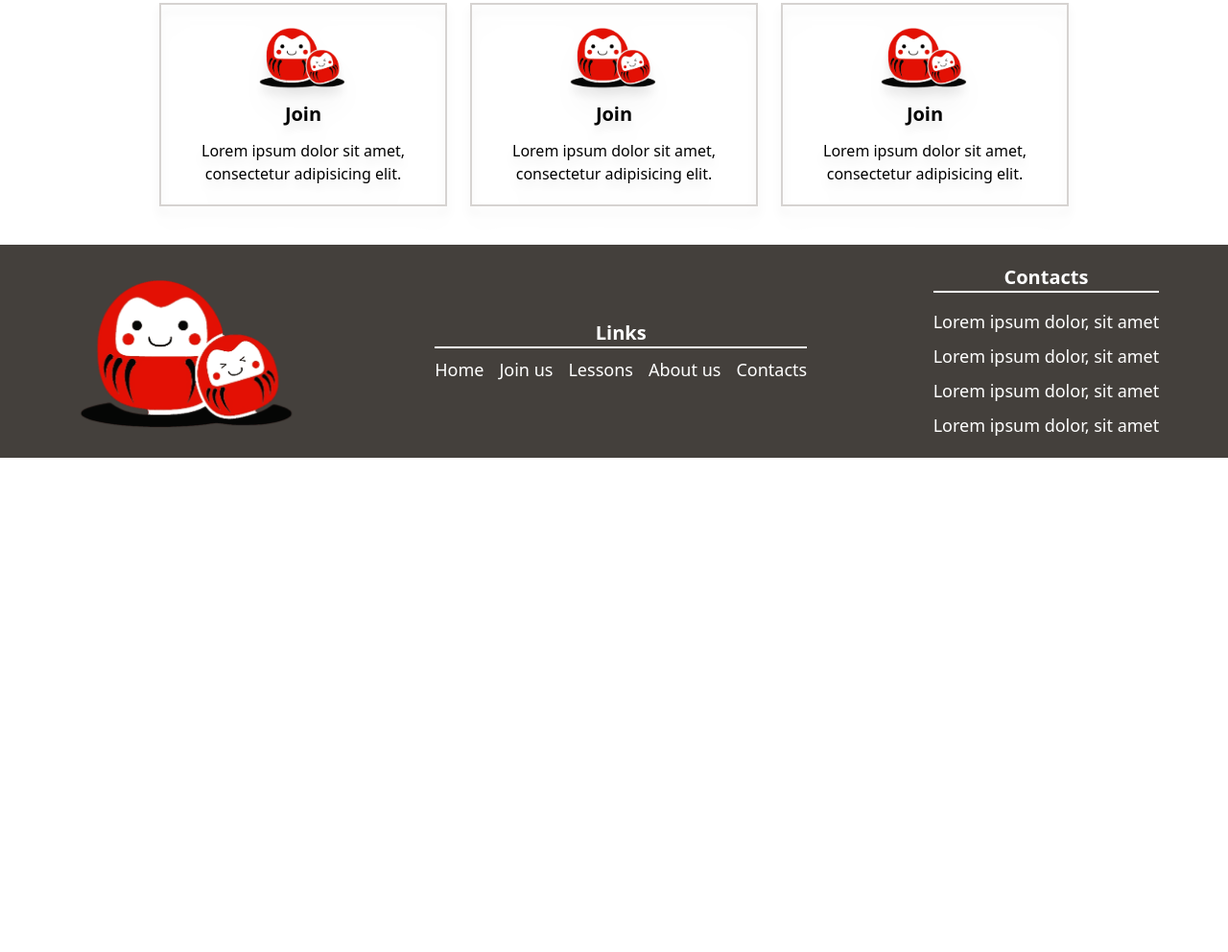
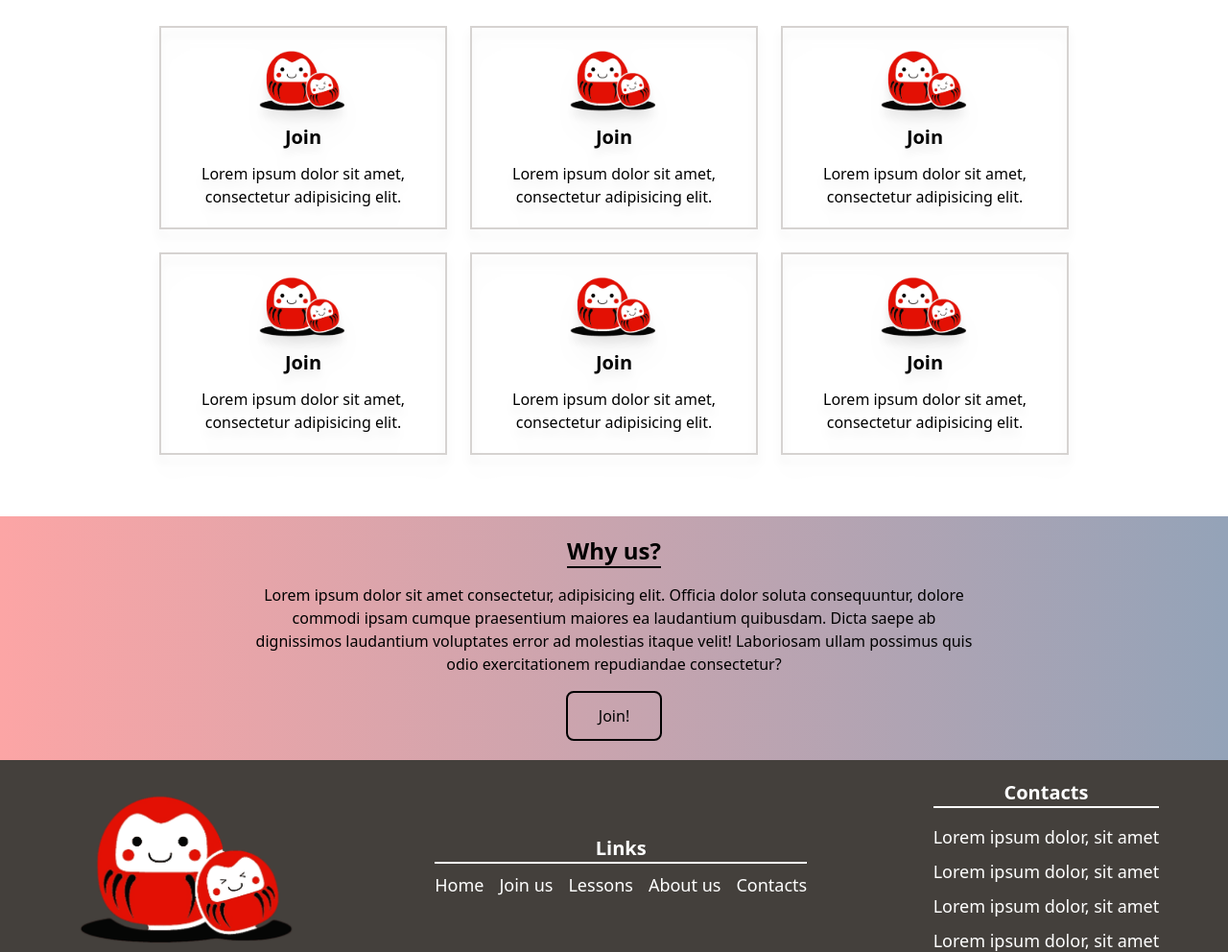
Before and after one commit to Yaroslav-Pa/simple-japanese-website, a website: page src/pages/index.html in a window 1280 px wide. Shown: the part 837-1829 px from the top of the page at 96% size. Before the commit the page ends 1314 px from the top, so only its background shows below. Drawn offline with Linux system fonts and the light colour scheme.

Commit message:
new section added

```diff
--- a/src/pages/index.html
+++ b/src/pages/index.html
@@ -10,7 +10,9 @@
     <script defer src="../js/index.js"></script>
   </head>
   <body class="relative">
-    <header class="h-[8vh] sticky top-0 z-10 flex flex-row items-centers justify-between px-5 py-2 bg-white">
+    <header
+      class="h-[8vh] sticky top-0 z-10 flex flex-row items-centers justify-between px-5 py-2 bg-white"
+    >
       <img class="max-h-[50px]" src="../img/icon.png" alt="icon" />
       <nav class="hidden md:flex items-center">
         <ul class="flex flex-row gap-4 md:text-lg">
@@ -25,14 +27,25 @@
     </header>
     <main>
       <!-- backImg -->
-      <section class="h-[92vh] bg-mainBg bg-cover bg-no-repeat relative z-0 bg-bottom">
-        <div class="flex flex-col justify-center items-center md:items-start text-center md:text-left md:absolute md:top-30 xl:top-60 md:right-10 gap-5 pt-16">
+      <section
+        class="h-[92vh] bg-mainBg bg-cover bg-no-repeat relative z-0 bg-bottom"
+      >
+        <div
+          class="flex flex-col justify-center items-center md:items-start text-center md:text-left md:absolute md:top-30 xl:top-60 md:right-10 gap-5 pt-16"
+        >
           <h2 class="font-bold text-4xl">Learn japanese today!</h2>
-          <p class="max-w-[500px] text-xl font-semibold">Lorem ipsum dolor sit, amet consectetur adipisicing elit. Harum, corrupti sit ipsa nesciunt eum praesentium atque dolores, fugit rem iure omnis saepe earum ipsum laudantium officia incidunt tenetur quidem! Reprehenderit.</p>
+          <p class="max-w-[500px] text-xl font-semibold">
+            Lorem ipsum dolor sit, amet consectetur adipisicing elit. Harum,
+            corrupti sit ipsa nesciunt eum praesentium atque dolores, fugit rem
+            iure omnis saepe earum ipsum laudantium officia incidunt tenetur
+            quidem! Reprehenderit.
+          </p>
         </div>
       </section>
       <!-- Cards -->
-      <section class="grid grid-cols-[minmax(200px,250px)] sm:grid-cols-two200 md:grid-cols-three300 gap-2 md:gap-6 justify-center my-10">
+      <section
+        class="grid grid-cols-[minmax(200px,250px)] sm:grid-cols-two200 md:grid-cols-three300 gap-2 md:gap-6 justify-center my-16"
+      >
         <section class="card">
           <img class="max-w-[100px]" src="../img/icon.png" alt="icon" />
           <h3 class="text-xl font-bold">Join</h3>
@@ -42,11 +55,34 @@
           <img class="max-w-[100px]" src="../img/icon.png" alt="icon" />
           <h3 class="text-xl font-bold">Join</h3>
           <p>Lorem ipsum dolor sit amet, consectetur adipisicing elit.</p>
-        </section>        <section class="card">
+        </section>
+        <section class="card">
           <img class="max-w-[100px]" src="../img/icon.png" alt="icon" />
           <h3 class="text-xl font-bold">Join</h3>
           <p>Lorem ipsum dolor sit amet, consectetur adipisicing elit.</p>
         </section>
+        <section class="card">
+          <img class="max-w-[100px]" src="../img/icon.png" alt="icon" />
+          <h3 class="text-xl font-bold">Join</h3>
+          <p>Lorem ipsum dolor sit amet, consectetur adipisicing elit.</p>
+        </section>
+        <section class="card">
+          <img class="max-w-[100px]" src="../img/icon.png" alt="icon" />
+          <h3 class="text-xl font-bold">Join</h3>
+          <p>Lorem ipsum dolor sit amet, consectetur adipisicing elit.</p>
+        </section>
+        <section class="card">
+          <img class="max-w-[100px]" src="../img/icon.png" alt="icon" />
+          <h3 class="text-xl font-bold">Join</h3>
+          <p>Lorem ipsum dolor sit amet, consectetur adipisicing elit.</p>
+        </section>
+      </section>
+      <section class="bg-gradient-to-r from-red-300 to-slate-400">
+        <div class="flex flex-col justify-center items-center gap-4 p-5 text-center">
+          <h3 class="font-bold text-2xl border-black border-b-2 border-solid">Why us?</h3>
+          <p class="max-w-[750px]">Lorem ipsum dolor sit amet consectetur, adipisicing elit. Officia dolor soluta consequuntur, dolore commodi ipsam cumque praesentium maiores ea laudantium quibusdam. Dicta saepe ab dignissimos laudantium voluptates error ad molestias itaque velit! Laboriosam ullam possimus quis odio exercitationem repudiandae consectetur?</p>
+          <a href="./joinUs.html" class="px-8 py-3 border-black border-2 border-solid rounded-lg">Join!</a>
+        </div>
       </section>
     </main>
     <footer
```
Also changed, not shown: src/css/output.css.
